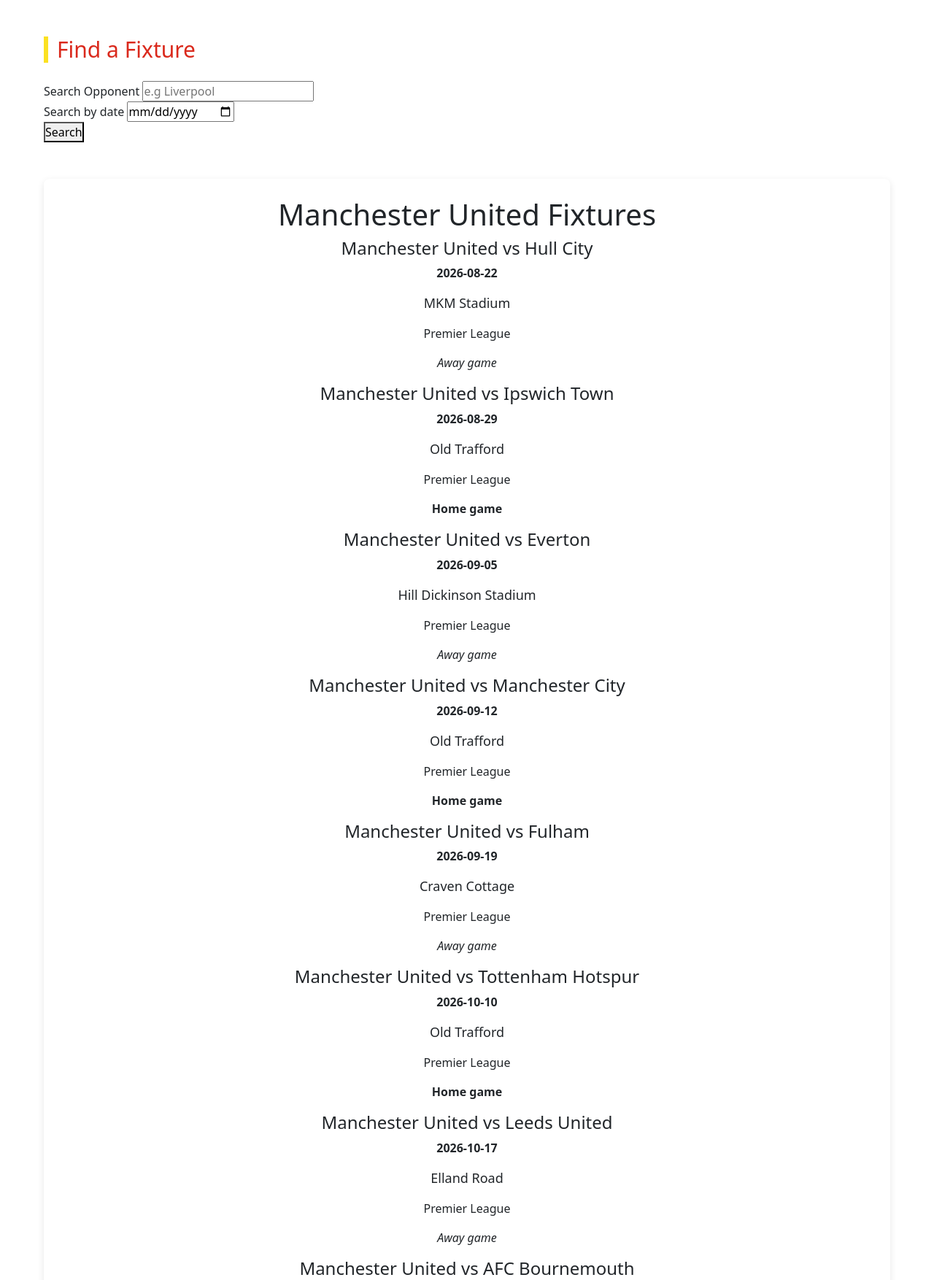
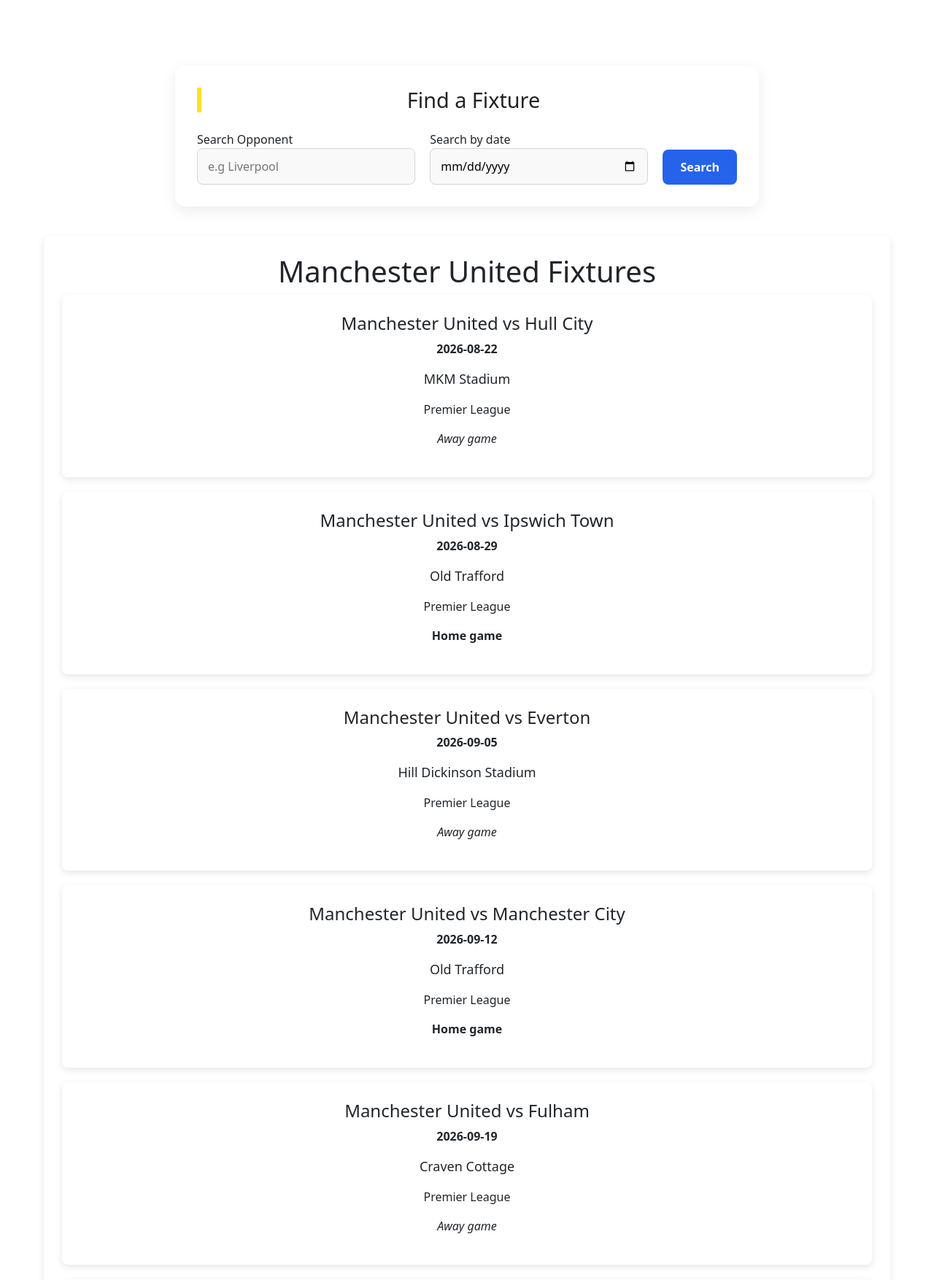
Before and after one commit to soubyron/python-assignment, a Flask app: page /fixtures in a window 1280 px wide. Shown: the part 82-1836 px from the top of the page at 73% size. Run offline with Flask 3, Linux system fonts and the light colour scheme.

Commit message:
Styling the search box for the fixtures page

```diff
--- a/static/style.css
+++ b/static/style.css
@@ -177,6 +177,67 @@
     border-radius: 8px;
     font-weight: bold;
 }
+
+/* Fixtures page */
+.fixture-card{
+    background-color: white;
+    padding: 25px;
+    margin-bottom: 20px;
+    border-radius: 8px;
+    box-shadow: 0 3px 10px rgba(0, 0, 0, 0.1);
+}
+
+.fixture-search{
+        max-width: 800px;
+        margin: 40px auto;
+        padding: 30px;
+        background: #ffffff;
+        border-radius: 14px;
+        box-shadow: 0 6px 20px rgba(0, 0, 0, 0.08);
+}
+
+.fixture-search h2 {
+    margin: 0 0 25px;
+    font-size: 1.8rem;
+    color: #222;
+    text-align: center;
+}
+
+.fixture-search form {
+    display: grid;
+    grid-template-columns: 1fr 1fr auto;
+    gap: 20px;
+    align-items: end;
+}
+
+.fixture-search input {
+    width: 100%;
+    padding: 12px 14px;
+    border: 1px solid #d5d5d5;
+    border-radius: 8px;
+    font-size: 1rem;
+    background: #f9f9f9;
+    box-sizing: border-box;
+    transition: border-color 0.2s, box-shadow 0.2s;
+}
+
+.fixture-search button {
+    padding: 12px 24px;
+    border: none;
+    border-radius: 8px;
+    background: #2563eb;
+    color: white;
+    font-size: 1rem;
+    font-weight: 600;
+    cursor: pointer;
+    transition: background 0.2s, transform 0.2s;
+}
+
+.fixture-search button:hover {
+    background: #1d4ed8;
+    transform: translateY(-1px);
+}
+
 
 /* News page */
 .news-page{
@@ -434,6 +495,19 @@
     .news-card img {
         height: 220px;
     }
+
+    .fixture-search {
+        margin: 25px 15px;
+        padding: 20px;
+    }
+
+    .fixture-search form {
+        grid-template-columns: 1fr;
+    }
+
+    .fixture-search button {
+        width: 100%;
+    }
 }
 
 @media (max-width:768px) {
```
Also changed, not shown: templates/news.html (+5 -5 lines).
